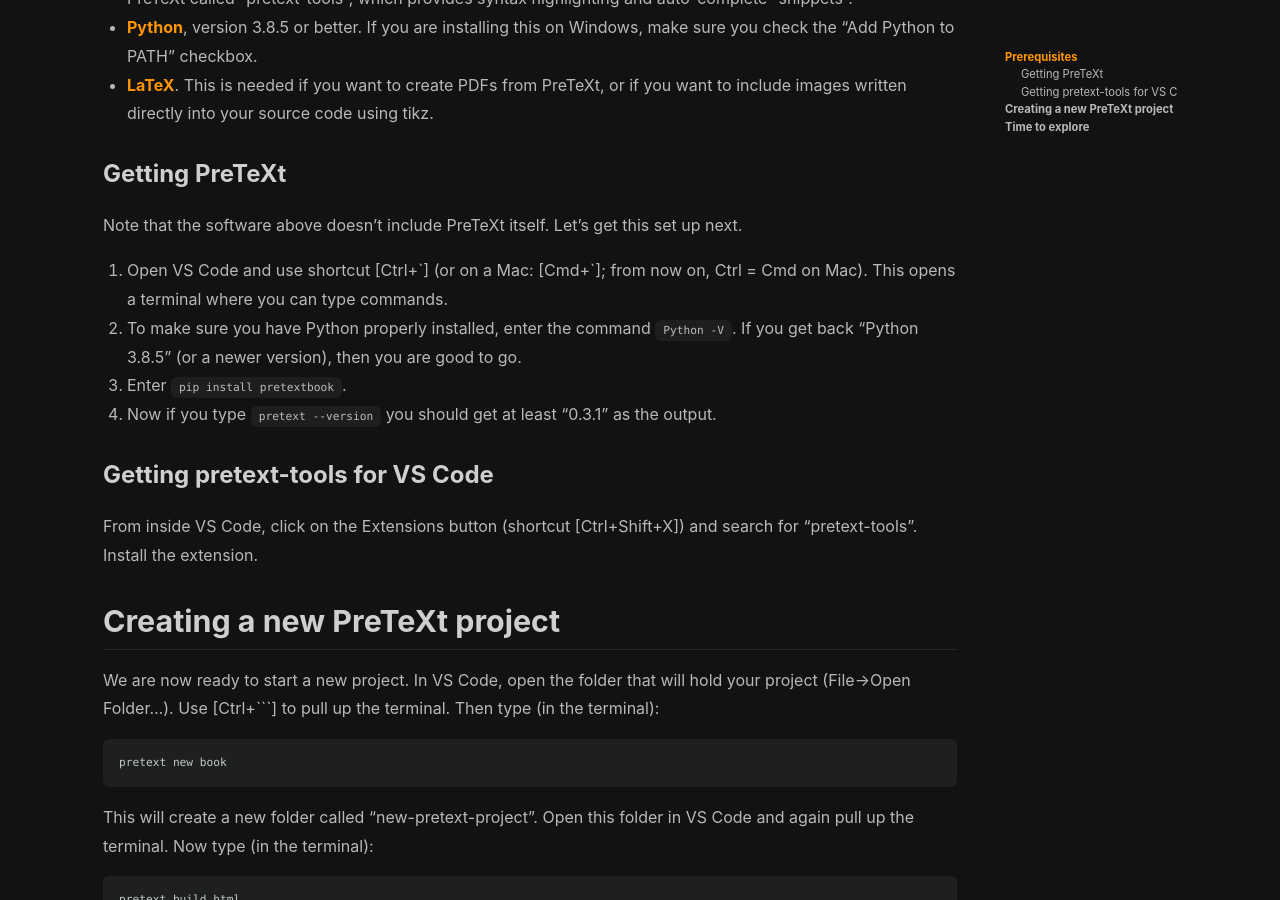
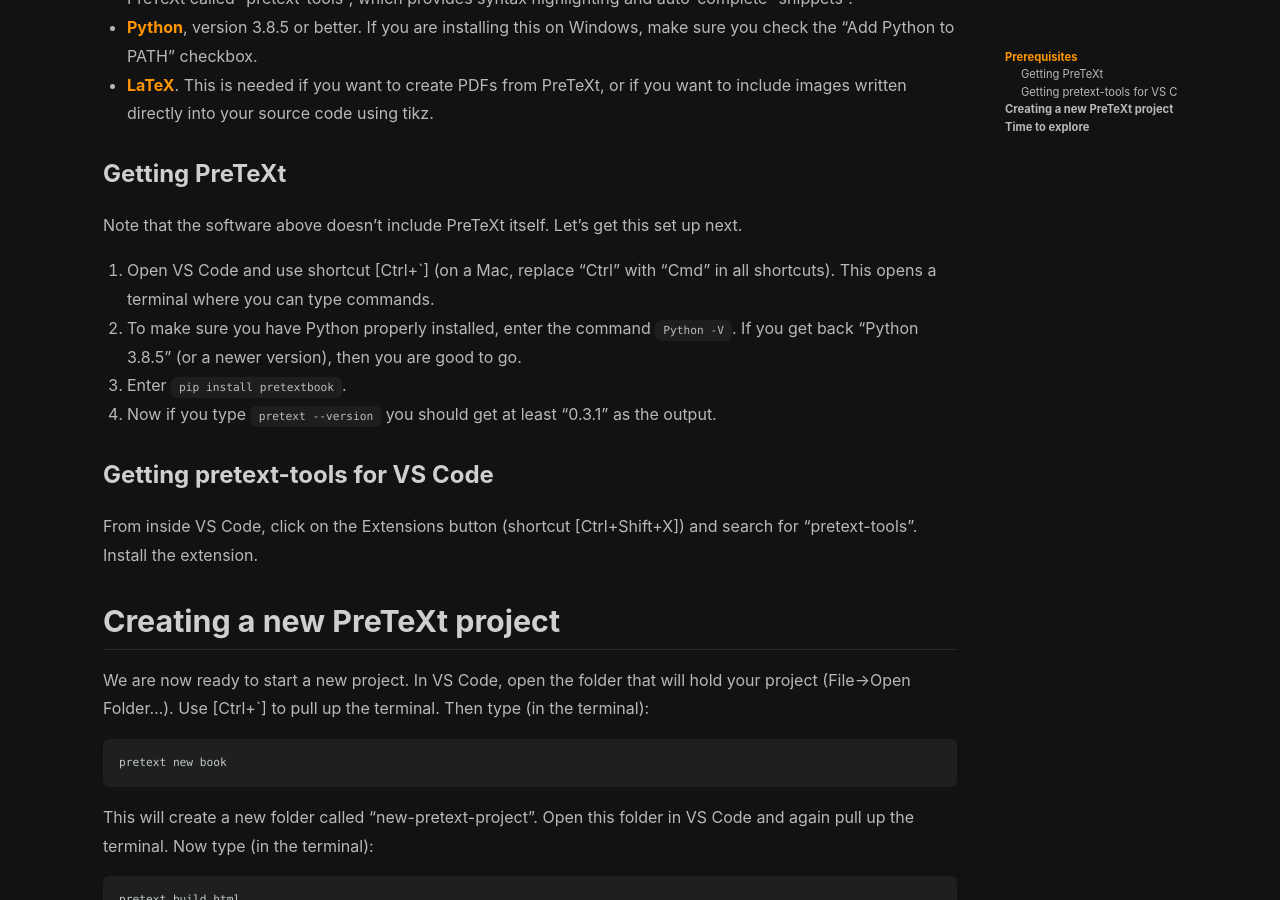
Before and after one commit to oscarlevin/oscarlevin.github.io, a Jekyll site: the page built from _posts/2021-07-13-new-pretext-tutorial.md, in a window 1280 px wide and 900 px high, scrolled down 769 px. Built offline with Jekyll 4.4.1, drawn with Linux system fonts in a browser that asks for light colours; nearby versions of some CDN libraries.

Commit message:
add pretext tutorial post

```diff
--- a/_posts/2021-07-13-new-pretext-tutorial.md
+++ b/_posts/2021-07-13-new-pretext-tutorial.md
@@ -25,7 +25,7 @@
 
 Note that the software above doesn't include PreTeXt itself.  Let's get this set up next.
 
-1. Open VS Code and use shortcut [Ctrl+&#96;] (or on a Mac: [Cmd+&#96;]; from now on, Ctrl = Cmd on Mac).  This opens a terminal where you can type commands.
+1. Open VS Code and use shortcut [Ctrl+&#96;] (on a Mac, replace "Ctrl" with "Cmd" in all shortcuts).  This opens a terminal where you can type commands.
 2. To make sure you have Python properly installed, enter the command `Python -V`.  If you get back "Python 3.8.5" (or a newer version), then you are good to go.
 3. Enter `pip install pretextbook`.
 4. Now if you type `pretext --version` you should get at least "0.3.1" as the output.
```
Also changed, not shown: other parts of _posts/2021-07-13-new-pretext-tutorial.md (+1 -1 lines).
